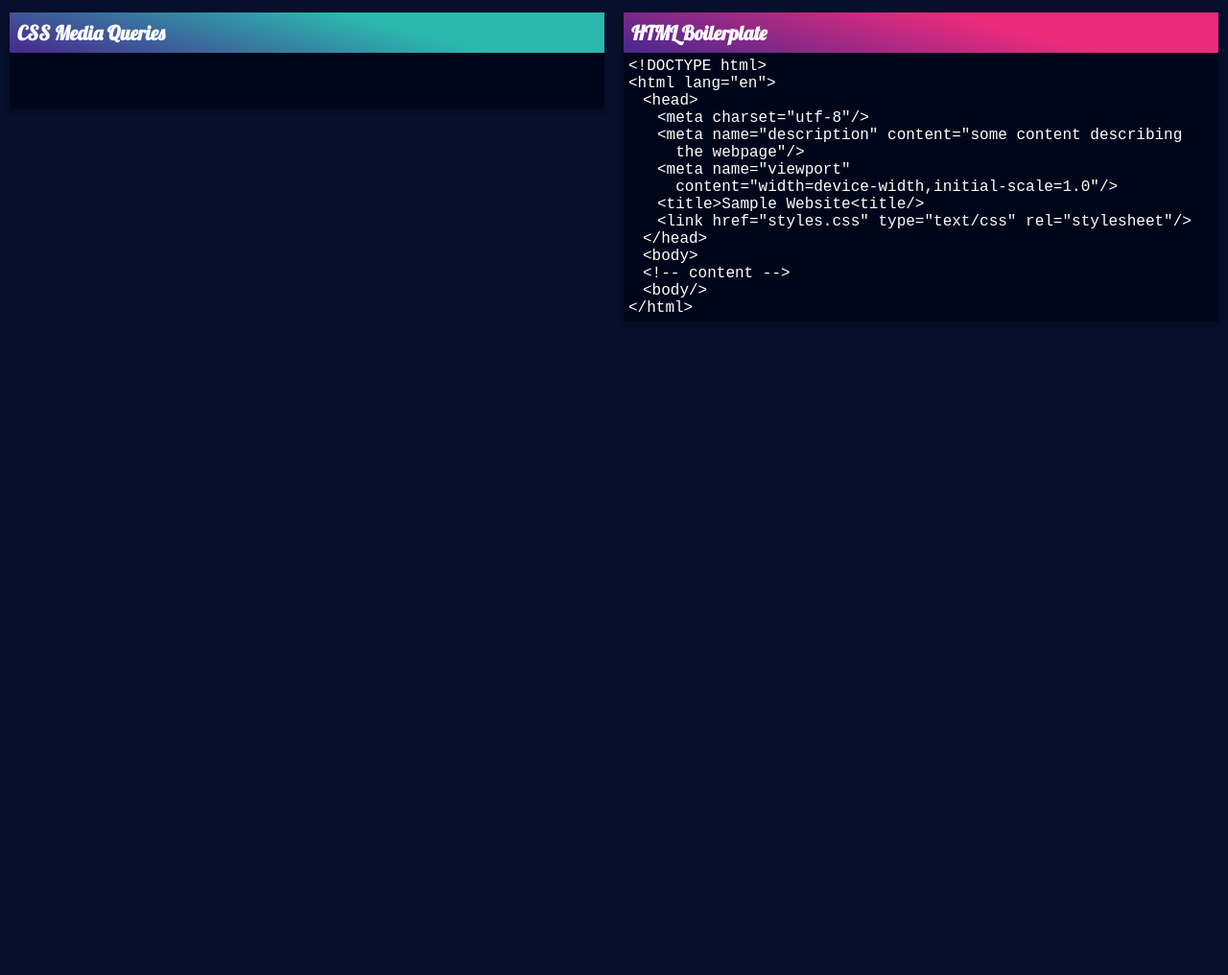
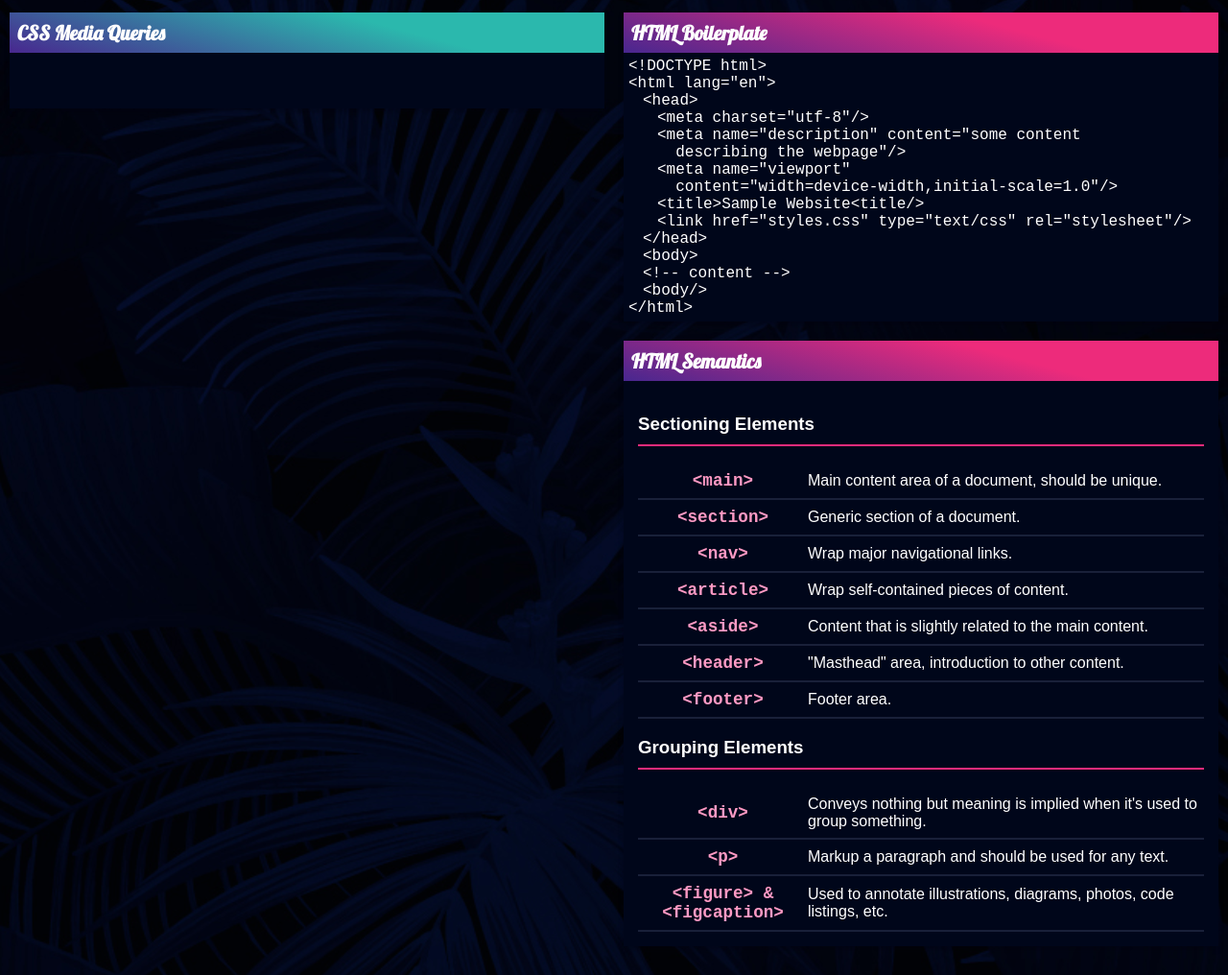
Before and after one commit to ermcpike/cheat-sheet, a plain HTML site: page index.html in a window 1280 px wide. Shown: the part 89-1105 px from the top of the page at 96% size. Before the commit the page ends 800 px from the top, so only its background shows below. Drawn offline with Linux system fonts and the light colour scheme.

Commit message:
html semantics

```diff
--- a/index.html
+++ b/index.html
@@ -31,7 +31,7 @@
                         <p>&lt;html lang="en"&gt;</p>
                         <p class="indent-line-15px">&lt;head&gt;</p>
                         <p class="indent-line-30px">&lt;meta charset="utf-8"/&gt;</p>
-                        <p class="indent-line-30px">&lt;meta name="description" content="some content describing <br>&nbsp;&nbsp;the webpage"/&gt;</p>
+                        <p class="indent-line-30px">&lt;meta name="description" content="some content <br>&nbsp;&nbsp;describing the webpage"/&gt;</p>
                         <p class="indent-line-30px">&lt;meta name="viewport" <br>&nbsp;&nbsp;content="width=device-width,initial-scale=1.0"/&gt;</p>
                         <p class="indent-line-30px">&lt;title&gt;Sample Website&lt;title/&gt;</p>
                         <p class="indent-line-30px">&lt;link href="styles.css" type="text/css" rel="stylesheet"/&gt;</p>
@@ -42,6 +42,94 @@
                         <p>&lt;/html&gt;</p>
                     </div>
                 </div>
+                <div class="container">
+                    <div class="container-header header-HTML">
+                        <h2>HTML Semantics</h2>
+                    </div>
+                    <div class="info-block-html">
+                        <h3>Sectioning Elements</h3>
+                        <div class="info-line">
+                            <div class="info-keyword html">
+                                <p>&lt;main&gt;</p>
+                            </div>
+                            <div class="info-definition">
+                                <p>Main content area of a document, should be unique.</p>
+                            </div>
+                        </div>
+                        <div class="info-line">
+                            <div class="info-keyword html">
+                                <p>&lt;section&gt;</p>
+                            </div>
+                            <div class="info-definition">
+                                <p>Generic section of a document.</p>
+                            </div>
+                        </div>
+                        <div class="info-line">
+                            <div class="info-keyword html">
+                                <p>&lt;nav&gt;</p>
+                            </div>
+                            <div class="info-definition">
+                                <p>Wrap major navigational links.</p>
+                            </div>
+                        </div>
+                        <div class="info-line">
+                            <div class="info-keyword html">
+                                <p>&lt;article&gt;</p>
+                            </div>
+                            <div class="info-definition">
+                                <p>Wrap self-contained pieces of content.</p>
+                            </div>
+                        </div>
+                        <div class="info-line">
+                            <div class="info-keyword html">
+                                <p>&lt;aside&gt;</p>
+                            </div>
+                            <div class="info-definition">
+                                <p>Content that is slightly related to the main content.</p>
+                            </div>
+                        </div>
+                        <div class="info-line">
+                            <div class="info-keyword html">
+                                <p>&lt;header&gt;</p>
+                            </div>
+                            <div class="info-definition">
+                                <p>"Masthead" area, introduction to other content.</p>
+                            </div>
+                        </div>
+                        <div class="info-line">
+                            <div class="info-keyword html">
+                                <p>&lt;footer&gt;</p>
+                            </div>
+                            <div class="info-definition">
+                                <p>Footer area.</p>
+                            </div>
+                        </div>
+                        <h3>Grouping Elements</h3>
+                        <div class="info-line">
+                            <div class="info-keyword html">
+                                <p>&lt;div&gt;</p>
+                            </div>
+                            <div class="info-definition">
+                                <p>Conveys nothing but meaning is implied when it's used to group something.</p>
+                            </div>
+                        </div>
+                        <div class="info-line">
+                            <div class="info-keyword html">
+                                <p>&lt;p&gt;</p>
+                            </div>
+                            <div class="info-definition">
+                                <p>Markup a paragraph and should be used for any text.</p>
+                            </div>
+                        </div>
+                        <div class="info-line">
+                            <div class="info-keyword html">
+                                <p>&lt;figure&gt; &amp; &lt;figcaption&gt;</p>
+                            </div>
+                            <div class="info-definition">
+                                <p>Used to annotate illustrations, diagrams, photos, code listings, etc.</p>
+                            </div>
+                        </div>
+                </div>
             </section>
         </main>
     </body>
--- a/styles.css
+++ b/styles.css
@@ -1,4 +1,7 @@
 body {
+  background: url("img/bg2.jpg");
+  background-size: cover;
+  background-repeat: repeat;
   background-color: #060f2b;
   color: #fff;
   font-family: Arial, Helvetica, sans-serif;
@@ -84,6 +87,7 @@ section {
   height: auto;
   background-color: #00061a;
   box-shadow: 0px 3px 5px rgb(0, 4, 17, 0.4);
+  margin-bottom: 20px;
 }
 
 .container-header {
@@ -126,3 +130,49 @@ section {
   width: 100%;
   padding-left: 45px;
 }
+
+.info-block-html {
+  width: 100%;
+  height: auto;
+  padding: 15px;
+  display: flex;
+  flex-direction: column;
+}
+.info-block-html h3 {
+  width: 100%;
+  font-weight: bold;
+  border-bottom: 2px solid #ed2b7b;
+  padding-bottom: 10px;
+}
+.info-line {
+  width: 100%;
+  display: flex;
+  flex-direction: row;
+  align-items: center;
+  justify-content: center;
+  border-bottom: 2px solid #192039;
+  padding-bottom: 8px;
+  padding-top: 8px;
+}
+.info-keyword {
+  width: 30%;
+  font-family: "Courier New", Courier, monospace;
+}
+.html {
+  font-weight: bold;
+  color: #ff9ac4;
+  font-size: 1.1em;
+  text-align: center;
+}
+
+.css {
+  color: #2bb8ad;
+  font-size: 1.1em;
+  text-align: right;
+}
+
+.info-definition {
+  width: 70%;
+  font-family: "Arial", Helvetica, sans-serif;
+  font-size: 1em;
+}
```
Also changed, not shown: img/background.jpg (deleted), img/bg.jpg (added), img/bg2.jpg (added).
